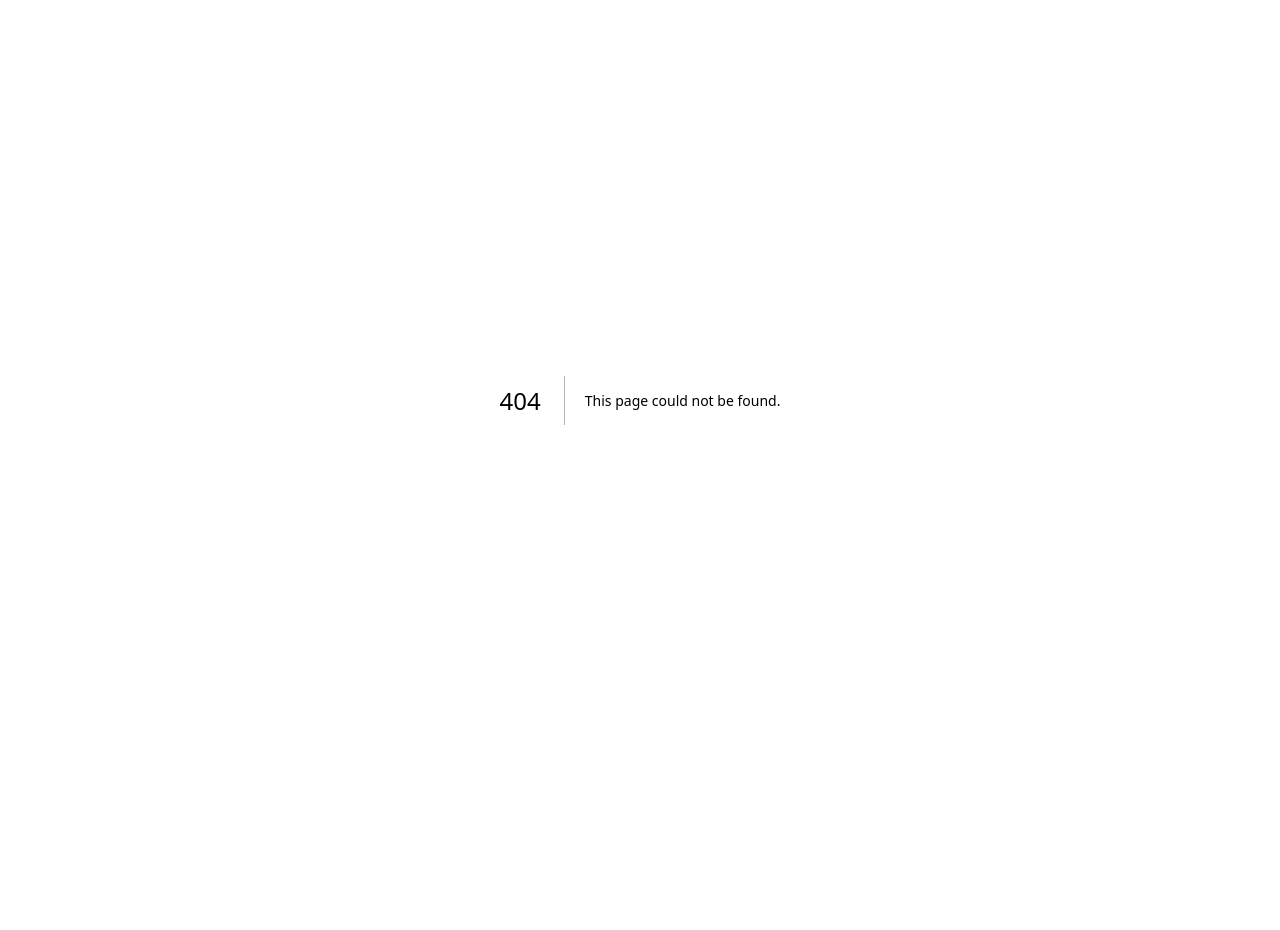
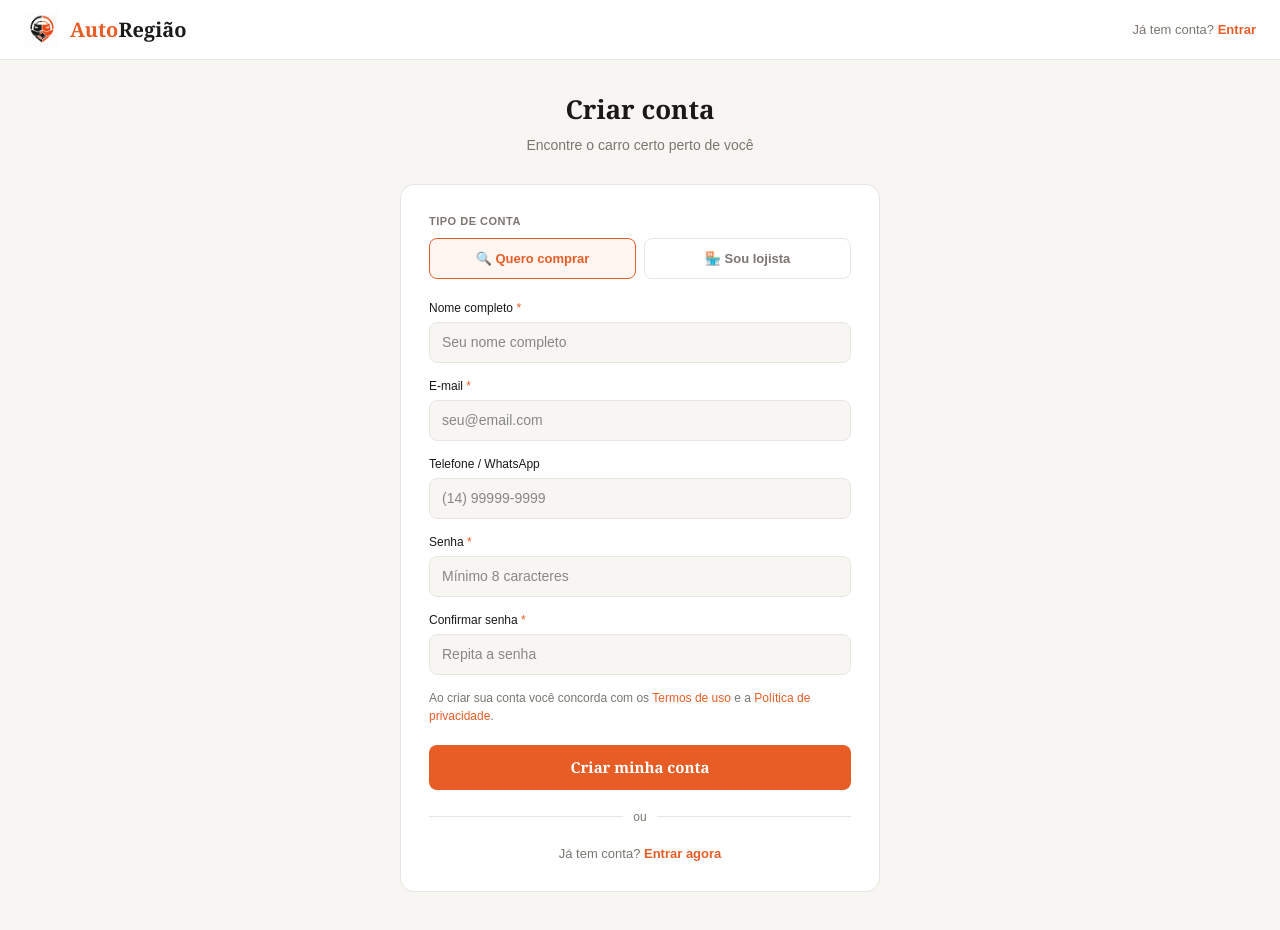
Before and after one commit to rafaelferrazf-hash/autoregiao, a Next.js app: page /cadastro in a window 1280 px wide. Before the commit this address had no page. Shown: the top 930 px of the page. Before the commit the page ends 800 px from the top, so only its background shows below. Built offline with nearby package versions, Linux system fonts and the light colour scheme.

Commit message:
pagina de cadastro

```diff
--- /dev/null
+++ b/app/cadastro/page.tsx
@@ -0,0 +1,159 @@
+"use client";
+import Image from "next/image";
+import Link from "next/link";
+import { useState } from "react";
+
+export default function Cadastro() {
+  const [tipo, setTipo] = useState<"comprador" | "lojista">("comprador");
+  const [form, setForm] = useState({ nome: "", email: "", telefone: "", senha: "", confirmarSenha: "", loja: "", cidade: "" });
+  const [enviado, setEnviado] = useState(false);
+
+  function handleSubmit() {
+    if (!form.nome || !form.email || !form.senha) return alert("Preencha todos os campos obrigatórios.");
+    if (form.senha !== form.confirmarSenha) return alert("As senhas não coincidem.");
+    setEnviado(true);
+  }
+
+  if (enviado) return (
+    <main style={{ fontFamily: "'DM Sans', sans-serif", background: "#F7F6F3", minHeight: "100vh", display: "flex", alignItems: "center", justifyContent: "center" }}>
+      <div style={{ textAlign: "center", padding: 40 }}>
+        <div style={{ fontSize: 64, marginBottom: 16 }}>🎉</div>
+        <div style={{ fontFamily: "Georgia, serif", fontSize: 26, fontWeight: 800, color: "#1A1917", marginBottom: 8 }}>Cadastro realizado!</div>
+        <p style={{ fontSize: 15, color: "#7A7670", marginBottom: 24 }}>Bem-vindo ao AutoRegião, {form.nome.split(" ")[0]}!</p>
+        <Link href="/" style={{ padding: "10px 28px", background: "#E85D26", color: "#fff", borderRadius: 8, textDecoration: "none", fontWeight: 600, fontSize: 14 }}>Ir para o site</Link>
+      </div>
+    </main>
+  );
+
+  return (
+    <main style={{ fontFamily: "'DM Sans', sans-serif", background: "#F7F6F3", minHeight: "100vh" }}>
+
+      {/* NAVBAR */}
+      <nav style={{ position: "fixed", top: 0, left: 0, right: 0, zIndex: 100, background: "#fff", borderBottom: "1px solid #E8E6E1", height: 60, display: "flex", alignItems: "center", justifyContent: "space-between", padding: "0 24px" }}>
+        <Link href="/" style={{ display: "flex", alignItems: "center", gap: 10, textDecoration: "none" }}>
+          <Image src="/logo.png" alt="AutoRegião" width={36} height={36} style={{ objectFit: "contain" }} />
+          <span style={{ fontFamily: "Georgia, serif", fontSize: 20, fontWeight: 800, color: "#1A1917" }}>
+            <span style={{ color: "#E85D26" }}>Auto</span>Região
+          </span>
+        </Link>
+        <span style={{ fontSize: 13, color: "#7A7670" }}>
+          Já tem conta?{" "}
+          <Link href="/login" style={{ color: "#E85D26", fontWeight: 600, textDecoration: "none" }}>Entrar</Link>
+        </span>
+      </nav>
+
+      {/* FORMULÁRIO */}
+      <div style={{ paddingTop: 90, paddingBottom: 60, display: "flex", justifyContent: "center", padding: "90px 24px 60px" }}>
+        <div style={{ width: "100%", maxWidth: 480 }}>
+
+          {/* TÍTULO */}
+          <div style={{ textAlign: "center", marginBottom: 28 }}>
+            <div style={{ fontFamily: "Georgia, serif", fontSize: 26, fontWeight: 800, color: "#1A1917", marginBottom: 6 }}>Criar conta</div>
+            <p style={{ fontSize: 14, color: "#7A7670" }}>Encontre o carro certo perto de você</p>
+          </div>
+
+          {/* CARD */}
+          <div style={{ background: "#fff", border: "1.5px solid #E8E6E1", borderRadius: 14, padding: "28px 28px" }}>
+
+            {/* TIPO DE CONTA */}
+            <div style={{ marginBottom: 20 }}>
+              <div style={{ fontSize: 11, fontWeight: 600, color: "#7A7670", letterSpacing: 0.5, textTransform: "uppercase", marginBottom: 8 }}>Tipo de conta</div>
+              <div style={{ display: "grid", gridTemplateColumns: "1fr 1fr", gap: 8 }}>
+                {[["comprador", "🔍 Quero comprar"], ["lojista", "🏪 Sou lojista"]].map(([val, label]) => (
+                  <button key={val} onClick={() => setTipo(val as "comprador" | "lojista")}
+                    style={{ padding: "10px", borderRadius: 8, border: "1.5px solid", borderColor: tipo === val ? "#E85D26" : "#E8E6E1", background: tipo === val ? "#FFF5F1" : "#fff", color: tipo === val ? "#E85D26" : "#7A7670", fontWeight: 600, fontSize: 13, cursor: "pointer" }}>
+                    {label}
+                  </button>
+                ))}
+              </div>
+            </div>
+
+            {/* CAMPOS */}
+            {[
+              ["Nome completo", "nome", "text", "Seu nome completo", true],
+              ["E-mail", "email", "email", "seu@email.com", true],
+              ["Telefone / WhatsApp", "telefone", "tel", "(14) 99999-9999", false],
+            ].map(([label, field, type, placeholder, required]) => (
+              <div key={field as string} style={{ marginBottom: 14 }}>
+                <div style={{ fontSize: 12, fontWeight: 500, color: "#1A1917", marginBottom: 5 }}>
+                  {label as string} {required && <span style={{ color: "#E85D26" }}>*</span>}
+                </div>
+                <input
+                  type={type as string}
+                  placeholder={placeholder as string}
+                  value={form[field as keyof typeof form]}
+                  onChange={e => setForm({ ...form, [field as string]: e.target.value })}
+                  style={{ width: "100%", padding: "9px 12px", border: "1.5px solid #E8E6E1", borderRadius: 8, fontSize: 14, color: "#1A1917", background: "#F7F6F3", outline: "none", boxSizing: "border-box" }}
+                />
+              </div>
+            ))}
+
+            {/* CAMPOS LOJISTA */}
+            {tipo === "lojista" && (
+              <>
+                <div style={{ marginBottom: 14 }}>
+                  <div style={{ fontSize: 12, fontWeight: 500, color: "#1A1917", marginBottom: 5 }}>Nome da loja <span style={{ color: "#E85D26" }}>*</span></div>
+                  <input placeholder="Ex: Auto Paulista" value={form.loja} onChange={e => setForm({ ...form, loja: e.target.value })}
+                    style={{ width: "100%", padding: "9px 12px", border: "1.5px solid #E8E6E1", borderRadius: 8, fontSize: 14, color: "#1A1917", background: "#F7F6F3", outline: "none", boxSizing: "border-box" }} />
+                </div>
+                <div style={{ marginBottom: 14 }}>
+                  <div style={{ fontSize: 12, fontWeight: 500, color: "#1A1917", marginBottom: 5 }}>Cidade <span style={{ color: "#E85D26" }}>*</span></div>
+                  <input placeholder="Ex: Lençóis Paulista" value={form.cidade} onChange={e => setForm({ ...form, cidade: e.target.value })}
+                    style={{ width: "100%", padding: "9px 12px", border: "1.5px solid #E8E6E1", borderRadius: 8, fontSize: 14, color: "#1A1917", background: "#F7F6F3", outline: "none", boxSizing: "border-box" }} />
+                </div>
+              </>
+            )}
+
+            {/* SENHA */}
+            {[["Senha", "senha", "Mínimo 8 caracteres"], ["Confirmar senha", "confirmarSenha", "Repita a senha"]].map(([label, field, placeholder]) => (
+              <div key={field} style={{ marginBottom: 14 }}>
+                <div style={{ fontSize: 12, fontWeight: 500, color: "#1A1917", marginBottom: 5 }}>{label} <span style={{ color: "#E85D26" }}>*</span></div>
+                <input type="password" placeholder={placeholder}
+                  value={form[field as keyof typeof form]}
+                  onChange={e => setForm({ ...form, [field]: e.target.value })}
+                  style={{ width: "100%", padding: "9px 12px", border: "1.5px solid #E8E6E1", borderRadius: 8, fontSize: 14, color: "#1A1917", background: "#F7F6F3", outline: "none", boxSizing: "border-box" }} />
+              </div>
+            ))}
+
+            {/* TERMOS */}
+            <div style={{ fontSize: 12, color: "#7A7670", marginBottom: 20, lineHeight: 1.5 }}>
+              Ao criar sua conta você concorda com os{" "}
+              <a href="#" style={{ color: "#E85D26", textDecoration: "none" }}>Termos de uso</a>{" "}e a{" "}
+              <a href="#" style={{ color: "#E85D26", textDecoration: "none" }}>Política de privacidade</a>.
+            </div>
+
+            {/* BOTÃO */}
+            <button onClick={handleSubmit}
+              style={{ width: "100%", padding: "11px", background: "#E85D26", color: "#fff", border: "none", borderRadius: 8, fontFamily: "Georgia, serif", fontSize: 15, fontWeight: 700, cursor: "pointer" }}>
+              Criar minha conta
+            </button>
+
+            {/* DIVIDER */}
+            <div style={{ display: "flex", alignItems: "center", gap: 10, margin: "18px 0" }}>
+              <div style={{ flex: 1, height: 1, background: "#E8E6E1" }}></div>
+              <span style={{ fontSize: 12, color: "#7A7670" }}>ou</span>
+              <div style={{ flex: 1, height: 1, background: "#E8E6E1" }}></div>
+            </div>
+
+            {/* LOGIN */}
+            <div style={{ textAlign: "center", fontSize: 13, color: "#7A7670" }}>
+              Já tem conta?{" "}
+              <Link href="/login" style={{ color: "#E85D26", fontWeight: 600, textDecoration: "none" }}>Entrar agora</Link>
+            </div>
+          </div>
+
+          {/* LOJISTA BANNER */}
+          {tipo === "lojista" && (
+            <div style={{ marginTop: 16, background: "#1A1917", borderRadius: 12, padding: "16px 20px", display: "flex", alignItems: "center", gap: 14 }}>
+              <div style={{ fontSize: 28 }}>🎁</div>
+              <div>
+                <div style={{ fontFamily: "Georgia, serif", fontSize: 13, fontWeight: 700, color: "#fff", marginBottom: 3 }}>60 dias grátis para lojistas</div>
+                <div style={{ fontSize: 12, color: "rgba(255,255,255,0.6)" }}>Anuncie todos os seus veículos sem custo durante o período de lançamento.</div>
+              </div>
+            </div>
+          )}
+        </div>
+      </div>
+    </main>
+  );
+}
```
